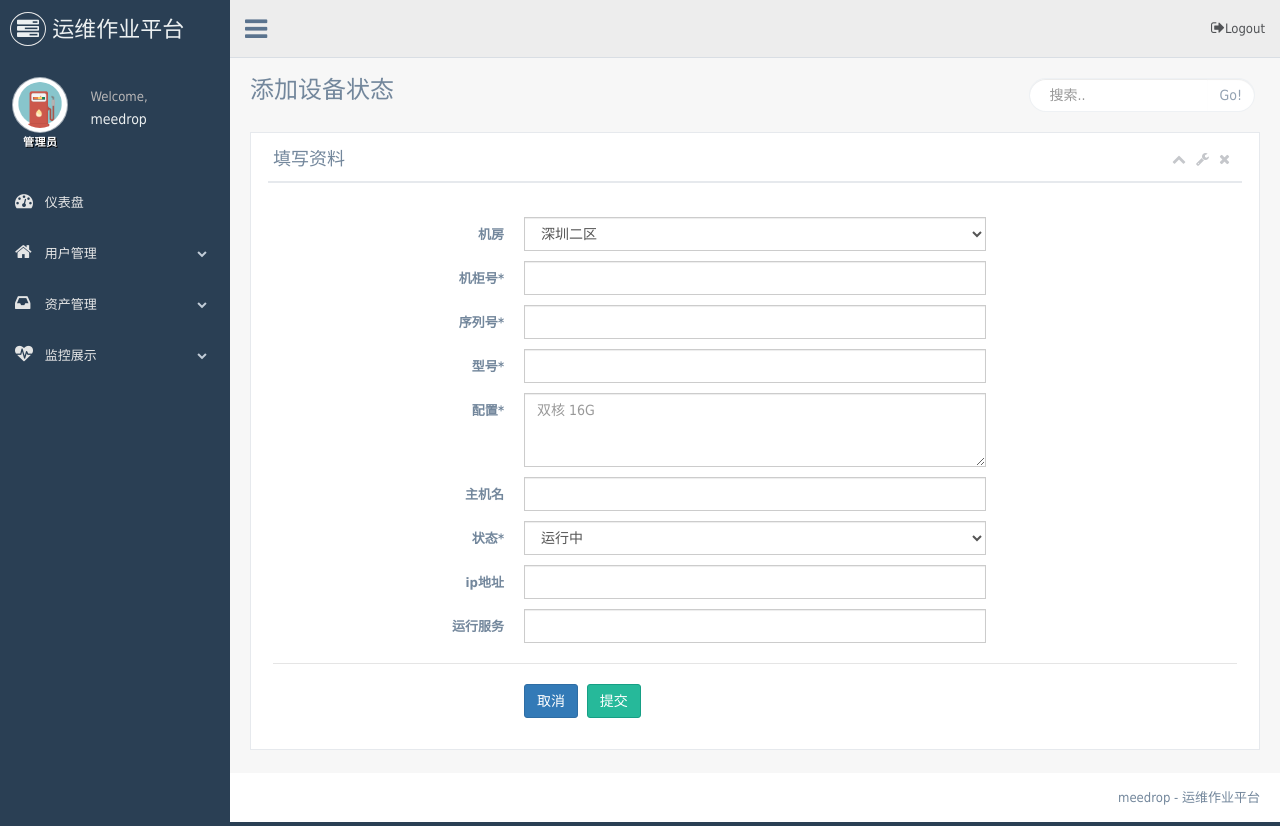
After one commit to meedrop/LazyKuma, a Flask app: template web_app/templates/server/addserver_status.html in a window 1280 px wide. The commit adds this page. Run offline with Flask 2, Linux system fonts and the light colour scheme; the template is opened without the code that fills it, so the values that code supplies are empty; parts of the project's set-up code (start-up, migrations or seed data) failed here and were passed over; some libraries are stand-ins or nearby versions.

Commit message:
增加设备状态页

```diff
--- /dev/null
+++ b/web_app/templates/server/addserver_status.html
@@ -0,0 +1,176 @@
+{% extends "base.html"%}
+{% block pagetitle %}
+    添加设备状态
+{% endblock%}
+
+{% block main %}
+<div class="row">
+  <div class="col-md-12 col-sm-12 col-xs-12">
+    <div class="x_panel">
+      <div class="x_title">
+        <h2>填写资料</h2>
+        <ul class="nav navbar-right panel_toolbox">
+          <li><a class="collapse-link"><i class="fa fa-chevron-up"></i></a>
+          </li>
+          <li class="dropdown">
+            <a href="#" class="dropdown-toggle" data-toggle="dropdown" role="button" aria-expanded="false"><i class="fa fa-wrench"></i></a>
+            <ul class="dropdown-menu" role="menu">
+              <li><a href="#">Settings 1</a>
+              </li>
+              <li><a href="#">Settings 2</a>
+              </li>
+            </ul>
+          </li>
+          <li><a class="close-link"><i class="fa fa-close"></i></a>
+          </li>
+        </ul>
+        <div class="clearfix"></div>
+      </div> <!-- /x_title -->
+      <div class="x_content">
+        <br />
+        <form id="addServerForm" data-parsley-validate class="form-horizontal form-label-left">
+
+          <!-- machine_room_input -->
+          <div class="form-group">
+            <label class="control-label col-md-3 col-sm-3 col-xs-12">机房</label>
+            <div class="col-md-6 col-sm-6 col-xs-12">
+                <select  class="form-control" name="machine_room">
+                    <option value="深圳二区">深圳二区</option>
+                    <option value="广州二区">广州二区</option>
+                    <option value="香港二区">香港二区</option>
+                </select>
+            </div>
+          </div>
+          <!-- /machine_room_input -->
+
+          <!-- cabinet -->
+          <div class="form-group">
+            <label class="control-label col-md-3 col-sm-3 col-xs-12" for="last-name">机柜号<span class="required">*</span>
+            </label>
+            <div class="col-md-6 col-sm-6 col-xs-12">
+              <input type="text" name="cabinet" required="required" class="form-control col-md-7 col-xs-12">
+            </div>
+          </div>
+          <!-- /cabinet -->
+
+          <!-- sn -->
+          <div class="form-group">
+            <label class="control-label col-md-3 col-sm-3 col-xs-12" for="last-name">序列号<span class="required">*</span>
+            </label>
+            <div class="col-md-6 col-sm-6 col-xs-12">
+              <input type="text" name="sn" required="required" class="form-control col-md-7 col-xs-12">
+            </div>
+          </div>
+          <!-- /sn -->
+
+          <!-- server_type -->
+          <div class="form-group">
+            <label class="control-label col-md-3 col-sm-3 col-xs-12" for="last-name">型号<span class="required">*</span>
+            </label>
+            <div class="col-md-6 col-sm-6 col-xs-12">
+              <input type="text" name="server_type" required="required" class="form-control col-md-7 col-xs-12">
+            </div>
+          </div>
+          <!-- /server_type -->
+
+          <!-- configuration -->
+          <div class="form-group">
+            <label class="control-label col-md-3 col-sm-3 col-xs-12">配置<span class="required">*</span>
+            </label>
+            <div class="col-md-6 col-sm-6 col-xs-12">
+                <textarea name="configuration" class="form-control" rows="3" placeholder='双核 16G'></textarea>
+            </div>
+          </div>
+          <!-- /configuration -->
+
+          <!-- server_name -->
+          <div class="form-group">
+            <label class="control-label col-md-3 col-sm-3 col-xs-12" for="last-name">主机名
+            </label>
+            <div class="col-md-6 col-sm-6 col-xs-12">
+              <input type="text" name="server_name" required="required" class="form-control col-md-7 col-xs-12">
+            </div>
+          </div>
+          <!-- /server_name -->
+
+          <!-- status -->
+          <div class="form-group">
+            <label class="control-label col-md-3 col-sm-3 col-xs-12">状态<span class="required">*</span></label>
+            <div class="col-md-6 col-sm-6 col-xs-12">
+                <select  class="form-control" name="status">
+                    <option value="0">运行中</option>
+                    <option value="1">关机</option>
+                </select>
+            </div>
+          </div>
+          <!-- /status -->
+
+          <!-- ip -->
+          <div class="form-group">
+            <label class="control-label col-md-3 col-sm-3 col-xs-12" for="last-name">ip地址
+            </label>
+            <div class="col-md-6 col-sm-6 col-xs-12">
+              <input type="text" name="ip" required="required" class="form-control col-md-7 col-xs-12">
+            </div>
+          </div>
+          <!-- /ip -->
+
+          <!-- services -->
+          <div class="form-group">
+            <label class="control-label col-md-3 col-sm-3 col-xs-12" for="last-name">运行服务
+            </label>
+            <div class="col-md-6 col-sm-6 col-xs-12">
+              <input type="text" name="services" required="required" class="form-control col-md-7 col-xs-12">
+            </div>
+          </div>
+          <!-- /services -->
+
+          <div class="ln_solid"></div>
+          <div class="form-group">
+            <div class="col-md-6 col-sm-6 col-xs-12 col-md-offset-3">
+              <a href="/servers/list">
+                <button type="button" class="btn btn-primary" >取消</button>
+              </a>
+              <button id="addServerButton" type="submit" class="btn btn-success">提交</button>
+            </div>
+          </div>
+
+        </form> <!-- addServerForm -->
+      </div> <!-- x_content  -->
+    </div> <!-- /x_panel -->
+  </div>
+</div> <!-- /row -->
+{% endblock %}
+
+{% block js %}
+<script>
+//点击提交表单按钮时 post注册表单请求
+$("#addServerButton").on('click',function(){
+  var str = $("#addServerForm").serialize()
+  $.post('/server/add',str,function(data){
+    data = JSON.parse(data)
+    if (data['code'] == 0){
+      swal({
+        title: "",
+        text: "successful",
+        type:"success",
+        confirmButtonText:"确定"
+      }, function(){
+        $("#chinfoModal").modal('hide')
+        //location.reload()
+        location.href='/server/list'
+      })
+    }else{
+      swal({
+        title: "",
+        text: "error",
+        type:"error",
+        confirmButtonText:"确定"
+      })
+    }
+  })
+  return false
+})
+
+</script>
+{% endblock %}
```
Also changed, not shown: web_app/server.py (+17 -30 lines), web_app/templates/server/serverlist_status.html (+28 -6 lines).
